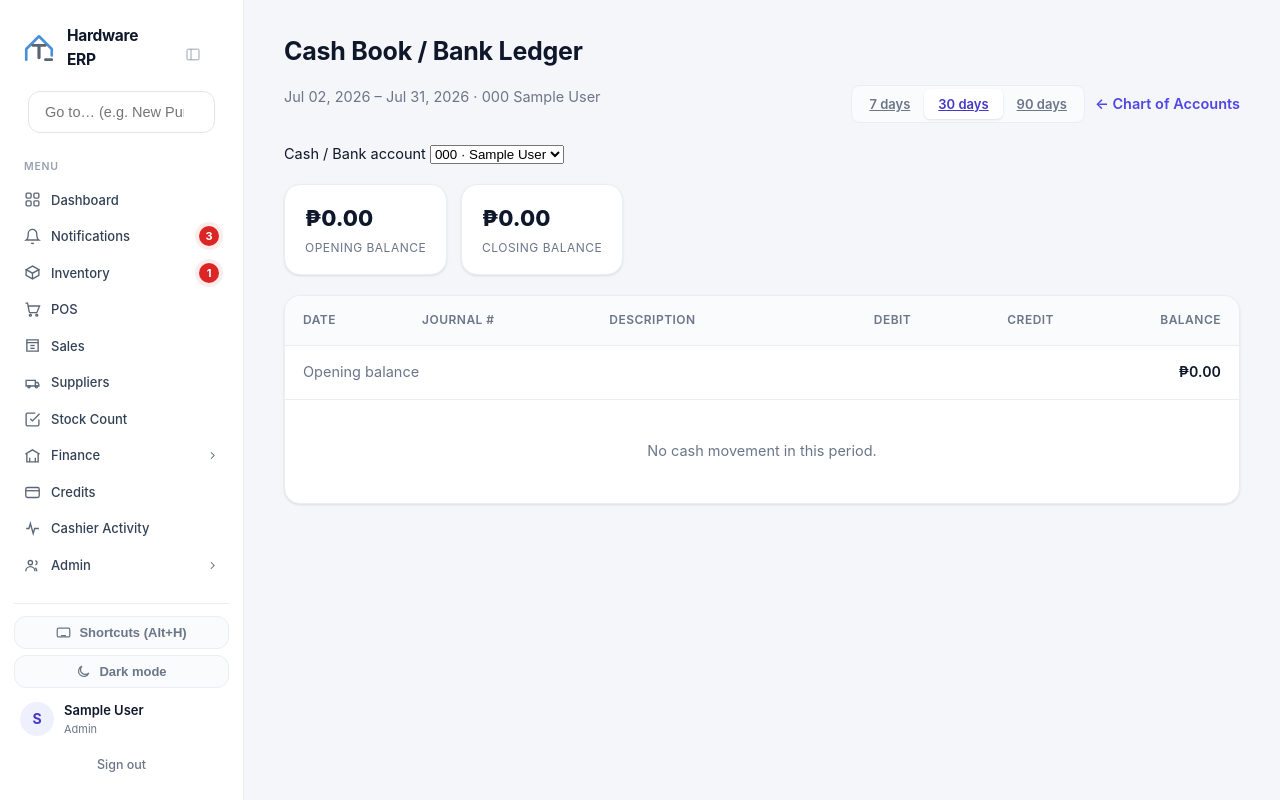
After one commit to Julsproject/erp-system, a FastAPI app: page /accounting/cash-book in a window 1280 px wide. The commit adds this page. Run offline with FastAPI, Linux system fonts and the light colour scheme; the visitor is signed in with stand-in values (Sample User, id 1); data comes from the database, SQL or seed files in the repository; tables that the repository leaves empty hold one stand-in row (values such as "Sample post").

Commit message:
Add Cash Book / Bank Ledger view
GET /accounting/cash-book — General Ledger filtered to cash-like accounts
only (Cash on Hand, GCash, Bank Accounts, plus any account a BankAccount
is individually linked to via gl_account_id). No new posting logic, per
the plan — this is purely a scoped read of the same JournalLine data the
General Ledger already reports on, just with the account dropdown
narrowed to what an owner would actually call "the cash book."

Co-Authored-By: Claude Sonnet 5 <noreply@anthropic.com>

```diff
--- /dev/null
+++ b/app/templates/accounting/cash_book.html
@@ -0,0 +1,62 @@
+{% extends "base.html" %}
+{% block title %}Cash Book · {{ app_name }}{% endblock %}
+{% block content %}
+<div class="page-head">
+  <div>
+    <h1 class="page-title">Cash Book / Bank Ledger</h1>
+    <p class="muted">{{ period_start.strftime('%b %d, %Y') }} – {{ period_end.strftime('%b %d, %Y') }}{% if account %} · {{ account.code }} {{ account.name }}{% endif %}</p>
+  </div>
+  <div style="display:flex;gap:10px;align-items:center;">
+    <div class="seg">
+      <a class="seg-btn {{ 'active' if days == 7 and not custom }}" href="/accounting/cash-book?days=7&account_id={{ account.id if account }}">7 days</a>
+      <a class="seg-btn {{ 'active' if days == 30 and not custom }}" href="/accounting/cash-book?days=30&account_id={{ account.id if account }}">30 days</a>
+      <a class="seg-btn {{ 'active' if days == 90 and not custom }}" href="/accounting/cash-book?days=90&account_id={{ account.id if account }}">90 days</a>
+    </div>
+    <a class="btn-link" href="/accounting/coa">← Chart of Accounts</a>
+  </div>
+</div>
+
+<form method="get" action="/accounting/cash-book" class="toolbar" style="margin-bottom:18px;">
+  <input type="hidden" name="days" value="{{ days }}">
+  <label style="margin:0;">Cash / Bank account
+    <select name="account_id" onchange="this.form.submit()">
+      {% for a in accounts %}<option value="{{ a.id }}" {{ 'selected' if account and a.id == account.id }}>{{ a.code }} · {{ a.name }}</option>
+      {% else %}<option>No cash/bank accounts yet</option>{% endfor %}
+    </select>
+  </label>
+</form>
+
+{% if not accounts %}
+<div class="card"><p class="muted">No cash or bank ledger accounts found. Cash on Hand, GCash, and Bank Accounts are
+  seeded automatically — if this list is empty, check <a href="/accounting/coa">Chart of Accounts</a> for whether
+  they've been deactivated.</p></div>
+{% else %}
+<div class="stat-row">
+  <div class="mini-stat"><span class="mini-num">{{ opening|peso }}</span><span>Opening balance</span></div>
+  <div class="mini-stat"><span class="mini-num">{{ closing|peso }}</span><span>Closing balance</span></div>
+</div>
+
+<div class="table-wrap">
+  <table class="grid">
+    <thead>
+      <tr><th>Date</th><th>Journal #</th><th>Description</th><th class="num">Debit</th><th class="num">Credit</th><th class="num">Balance</th></tr>
+    </thead>
+    <tbody>
+      <tr><td colspan="5" class="muted">Opening balance</td><td class="num strong">{{ opening|peso }}</td></tr>
+      {% for r in rows %}
+      <tr>
+        <td>{{ r.entry.txn_date.strftime('%b %d, %Y') }}</td>
+        <td class="strong">{{ r.entry.journal_no }}</td>
+        <td>{{ r.entry.description }}{% if r.line.memo %} <span class="muted">({{ r.line.memo }})</span>{% endif %}</td>
+        <td class="num">{{ r.line.debit|peso if r.line.debit else '—' }}</td>
+        <td class="num">{{ r.line.credit|peso if r.line.credit else '—' }}</td>
+        <td class="num strong">{{ r.balance|peso }}</td>
+      </tr>
+      {% else %}
+      <tr><td colspan="6" class="empty">No cash movement in this period.</td></tr>
+      {% endfor %}
+    </tbody>
+  </table>
+</div>
+{% endif %}
+{% endblock %}
--- a/app/templates/accounting/coa.html
+++ b/app/templates/accounting/coa.html
@@ -10,6 +10,7 @@
     <a class="btn-secondary" href="/accounting/mappings">⚙ Accounting Setup</a>
     <a class="btn-secondary" href="/accounting/trial-balance">Trial Balance</a>
     <a class="btn-secondary" href="/accounting/general-ledger">General Ledger</a>
+    <a class="btn-secondary" href="/accounting/cash-book">Cash Book</a>
     <a class="btn-secondary" href="/accounting/balance-sheet">Balance Sheet</a>
     <a class="btn-secondary" href="/accounting/profit-loss">Profit &amp; Loss</a>
   </div>
```
Also changed, not shown: app/accounting.py (+62 -0 lines).
